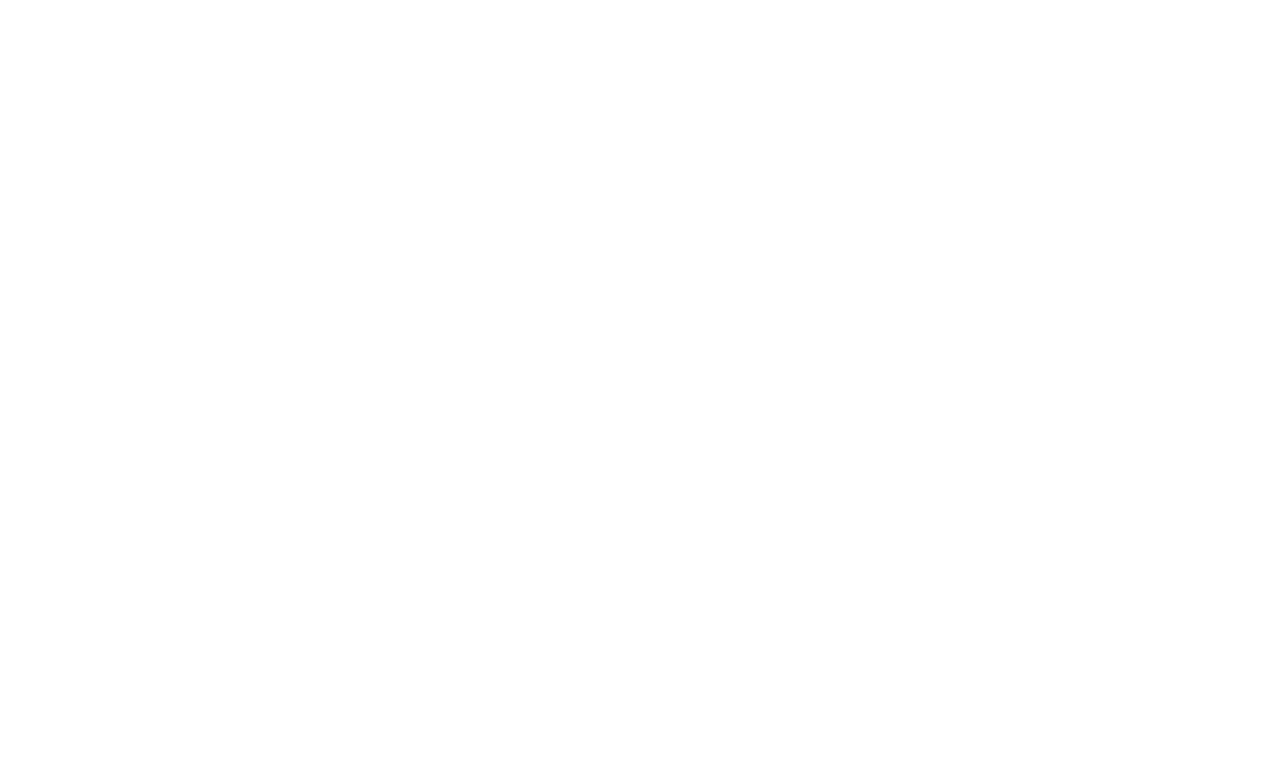
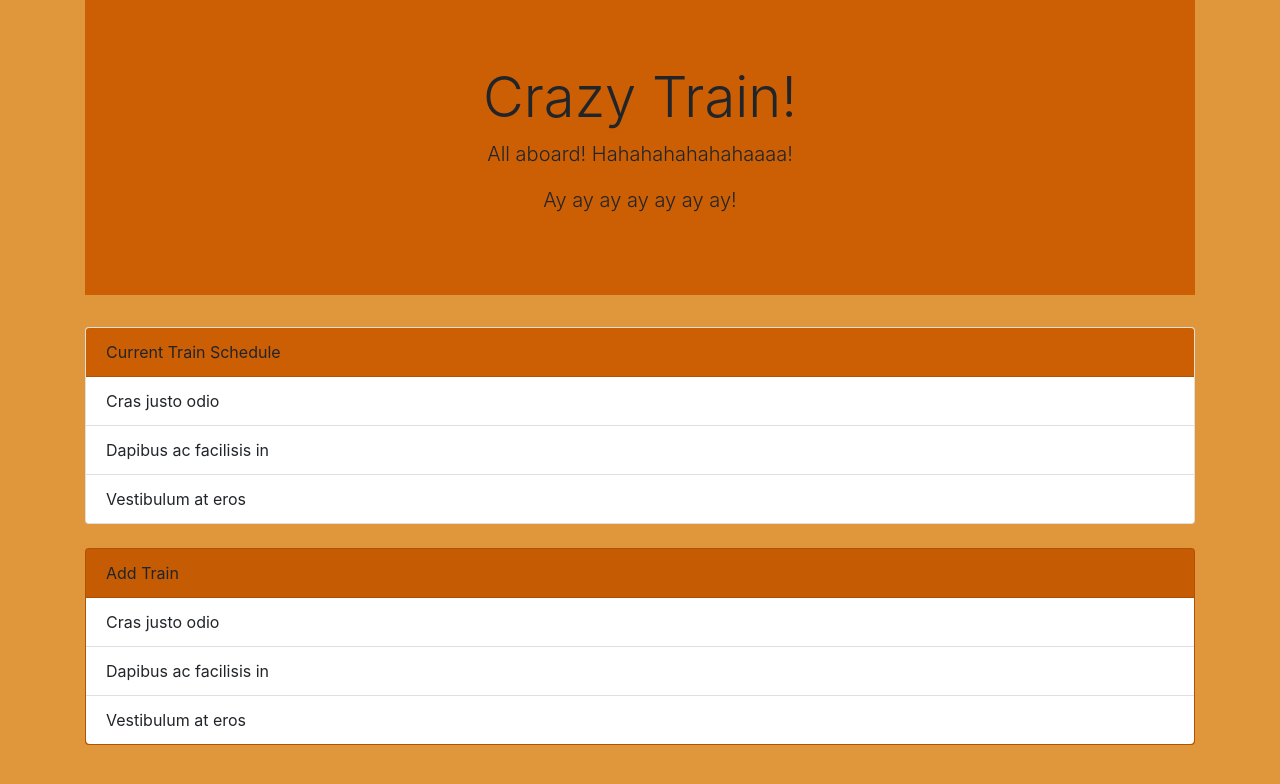
Before and after one commit to tonythetiger323/Train-Scheduler, a plain HTML site: page index.html in a window 1280 px wide. Drawn offline with nearby package versions, Linux system fonts and the light colour scheme.

Commit message:
started html layout and styling

```diff
--- a/assets/css/style.css
+++ b/assets/css/style.css
@@ -0,0 +1,7 @@
+body {
+    background-color: #E0963A!important;
+}
+
+#header {
+    background-color: #cc5e04!important;
+}
--- a/assets/javascript/app.js
+++ b/assets/javascript/app.js
@@ -0,0 +1,3 @@
+$(document).ready(function () {
+
+});
--- a/index.html
+++ b/index.html
@@ -5,15 +5,57 @@
     <meta charset="UTF-8">
     <meta name="viewport" content="width=device-width, initial-scale=1.0">
     <meta http-equiv="X-UA-Compatible" content="ie=edge">
-    <title>Train Scheduler</title>
+    <title>Crazy Train!</title>
     <link rel="stylesheet" href="https://stackpath.bootstrapcdn.com/bootstrap/4.1.3/css/bootstrap.min.css" integrity="sha384-MCw98/SFnGE8fJT3GXwEOngsV7Zt27NXFoaoApmYm81iuXoPkFOJwJ8ERdknLPMO"
         crossorigin="anonymous">
-    <link rel="styleshtett" type="text/css" src="assets/css/reset.css">
-    <link rel="stylesheet" type="text/css" src="assets/css/style.css">
+    <link rel="styleshtett" type="text/css" href="assets/css/reset.css">
+    <link rel="stylesheet" type="text/css" href="assets/css/style.css">
 </head>
 
 <body>
+    <div class="container">
+        <div class="row">
+            <div class="col-md-12">
+                <div class="jumbotron jumbotron-fluid" id="header">
+                    <div class="container">
+                        <h1 class="display-4 text-center">Crazy Train!</h1>
+                        <p class="lead text-center">All aboard! Hahahahahahahaaaa!</p>
+                        <p class="lead text-center">Ay ay ay ay ay ay ay!</p>
+                    </div>
+                </div>
+            </div>
+        </div>
+        <div class="row">
+            <div class="col-md-12">
+                <div class="card">
+                    <div class="card-header" id="header">
+                        Current Train Schedule
+                    </div>
+                    <ul class="list-group list-group-flush">
+                        <li class="list-group-item">Cras justo odio</li>
+                        <li class="list-group-item">Dapibus ac facilisis in</li>
+                        <li class="list-group-item">Vestibulum at eros</li>
+                    </ul>
+                </div>
+            </div>
+        </div>
+        <br>
+        <div class="row">
+            <div class="col-md-12">
+                <div class="card" id="header">
+                    <div class="card-header">
+                        Add Train
+                    </div>
+                    <ul class="list-group list-group-flush">
+                        <li class="list-group-item">Cras justo odio</li>
+                        <li class="list-group-item">Dapibus ac facilisis in</li>
+                        <li class="list-group-item">Vestibulum at eros</li>
+                    </ul>
+                </div>
+            </div>
+        </div>
 
+    </div>
     <script src='https://code.jquery.com/jquery-3.3.1.min.js' integrity='sha256-FgpCb/KJQlLNfOu91ta32o/NMZxltwRo8QtmkMRdAu8='
         crossorigin='anonymous'></script>
     <script src="https://cdnjs.cloudflare.com/ajax/libs/moment.js/2.22.2/moment.js"></script>
```
